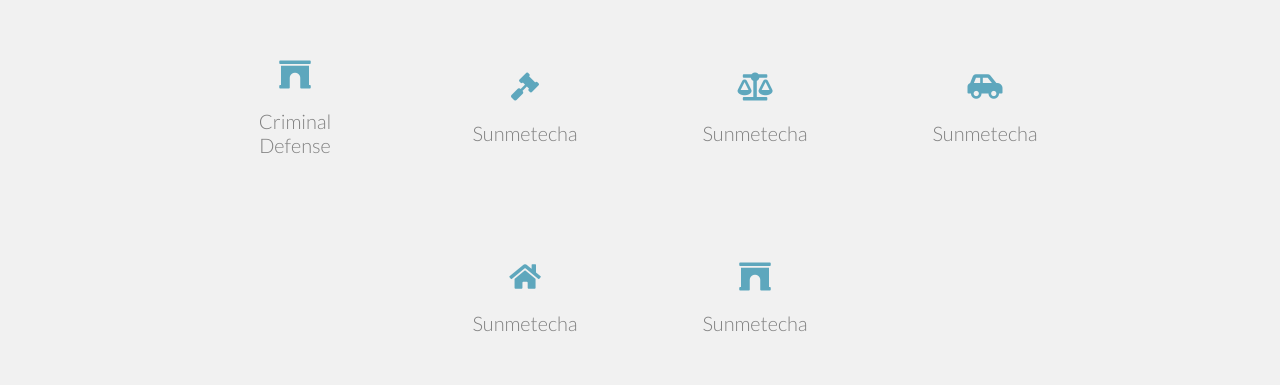
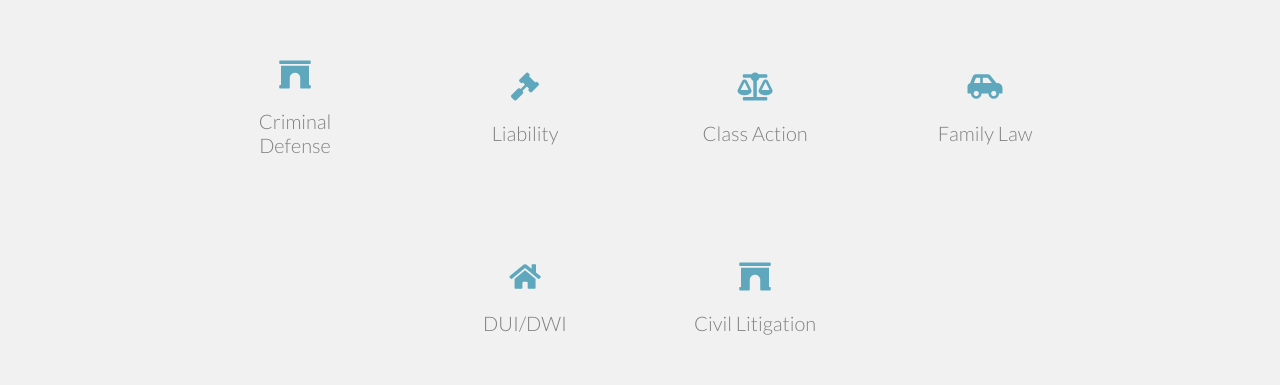
Before and after one commit to ZelmaSedano/Chicago_Tenants_Rights, a React (Create React App) app: page / in a window 1280 px wide. Shown: the part 1760-2145 px from the top of the page. Built offline with nearby package versions, Linux system fonts and the light colour scheme.

Commit message:
commit #7

```diff
--- a/src/components/Services.js
+++ b/src/components/Services.js
@@ -39,7 +39,7 @@ function Services() {
                     <i class='fas fa-gavel'></i>
                   </div>
                   <div class='text-wrapper'>
-                    <h2>Sunmetecha</h2>
+                    <h2>Liability</h2>
                   </div>
                   <div class='btn-div'></div>
                 </div>
@@ -52,7 +52,7 @@ function Services() {
                     <i class='fas fa-balance-scale'></i>
                   </div>
                   <div class='text-wrapper'>
-                    <h2>Sunmetecha</h2>
+                    <h2>Class Action</h2>
                   </div>
                   <div class='btn-div'></div>
                 </div>
@@ -65,7 +65,7 @@ function Services() {
                     <i class='fas fa-car-side'></i>
                   </div>
                   <div class='text-wrapper'>
-                    <h2>Sunmetecha</h2>
+                    <h2>Family Law</h2>
                   </div>
                   <div class='btn-div'></div>
                 </div>
@@ -78,7 +78,7 @@ function Services() {
                     <i class='fas fa-home'></i>
                   </div>
                   <div class='text-wrapper'>
-                    <h2>Sunmetecha</h2>
+                    <h2>DUI/DWI</h2>
                   </div>
                   <div class='btn-div'></div>
                 </div>
@@ -91,7 +91,7 @@ function Services() {
                     <i class='fas fa-archway'></i>
                   </div>
                   <div class='text-wrapper'>
-                    <h2>Sunmetecha</h2>
+                    <h2>Civil Litigation</h2>
                   </div>
                   <div class='btn-div'></div>
                 </div>
```
